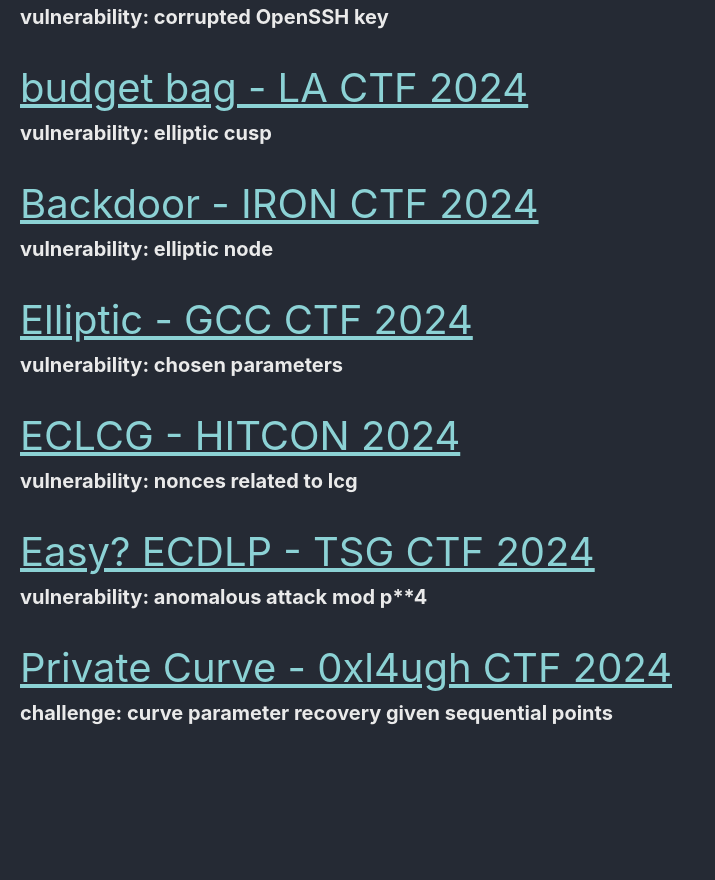
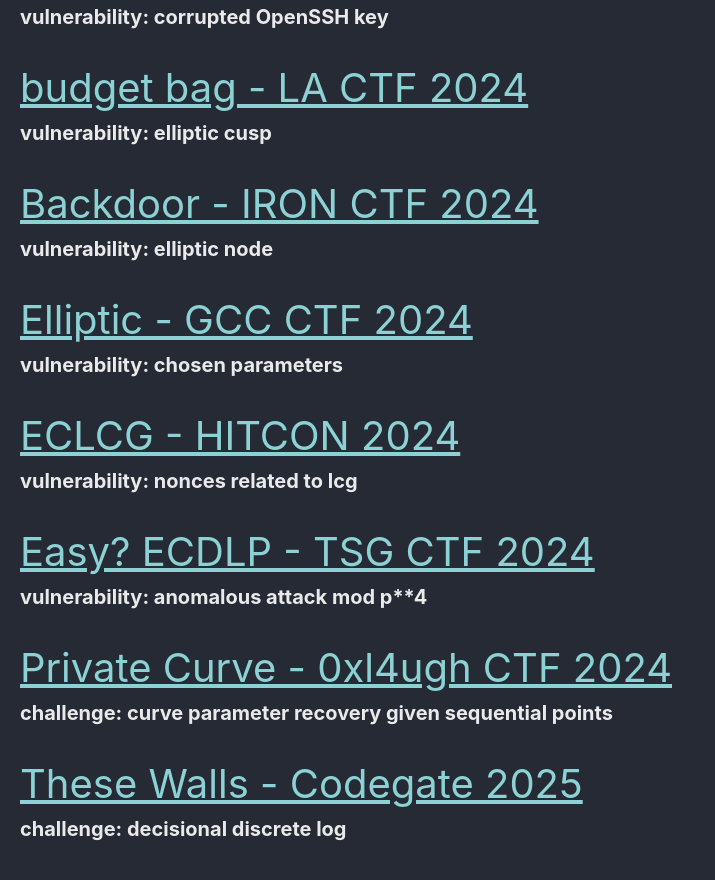
Before and after one commit to Connor-McCartney/Connor-McCartney.github.io, a Jekyll site: the page built from _pages/cryptography/ecc/ecc.md, in a window 1280 px wide and 900 px high, scrolled down 1074 px. Shown: the top 880 px of the window, without its empty margins (0-715 px from the left). Built offline with Jekyll 4.4.1, drawn with Linux system fonts in a browser that asks for light colours; cached includes are drawn as plain includes; before the commit the page ends 1858 px from its top, so only the background shows below that.

Commit message:
Update ecc.md

```diff
--- a/_pages/cryptography/ecc/ecc.md
+++ b/_pages/cryptography/ecc/ecc.md
@@ -60,3 +60,7 @@ __vulnerability: anomalous attack mod p**4__
 
 <span style="font-size:2em;">   [Private Curve - 0xl4ugh CTF 2024](/cryptography/ecc/PrivateCurve-0xl4ughCTF2024)       </span> <br>
 __challenge: curve parameter recovery given sequential points__
+
+
+<span style="font-size:2em;">   [These Walls - Codegate 2025](/cryptography/ecc/TheseWallsCodegate2025)       </span> <br>
+__challenge: decisional discrete log__
```
